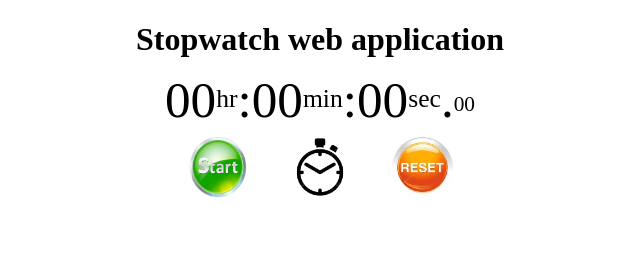
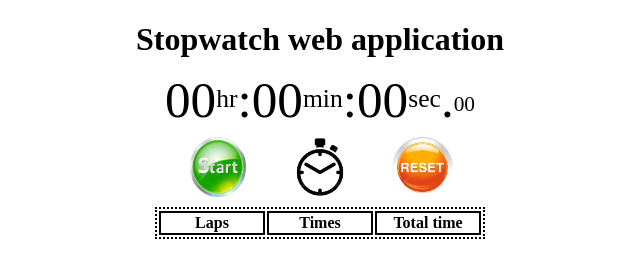
Before and after one commit to sahadeb2021/stopwatch-web-application, a plain HTML site: page index.html in a window 1280 px wide. Both pictures are taken after a click on the picture 639 px from the left and 167 px from the top of the page. Shown: the whole page, without its empty margins (320-960 px from the left). Drawn offline with Linux system fonts and the light colour scheme.

Commit message:
add functionality of laps

```diff
--- a/index.html
+++ b/index.html
@@ -37,6 +37,30 @@
             <img id = "reset-btn" src="./icons/reset.png" alt="reset button" height = 75px width = 75px>
         </div>
     </div>
+    <div class="laps-container">
+        <!-- <table>
+            <tr>
+                <th class = "laps-val">Laps</th>
+                <th class = "time-val">Time</th>
+                <th class = "total-time-val">Total time</th>
+            </tr>
+            <tr>
+                <td class = "laps-val">12</td>
+                <td class = "time-val">00:00:00.00</td>
+                <td class = "total-time-val">00:00:00.00</td>
+            </tr>
+            <tr>
+                <td class = "laps-val">13</td>
+                <td class = "time-val">00:00:00.00</td>
+                <td class = "total-time-val">00:00:00.00</td>
+            </tr>
+            <tr>
+                <td class = "laps-val">13</td>
+                <td class = "time-val">00:00:00.00</td>
+                <td class = "total-time-val">00:00:00.00</td>
+            </tr>
+        </table> -->
+    </div>
     <script src = "script.js"></script>
 </body>
 </html>
--- a/script.js
+++ b/script.js
@@ -77,3 +77,100 @@ stop_btn.addEventListener("click", ()=>{
     parent_ele.removeChild(stop_btn);
     parent_ele.appendChild(start_btn);
 })
+
+
+
+
+// add functionality on reset button
+let reset_btn = document.getElementById("reset-btn");
+reset_btn.addEventListener("click", ()=>{
+    clearInterval(setIntervalFunc);
+    hr = 0;
+    min = 0;
+    sec = 0;
+    ms = 0;
+    document.getElementById("hour").innerText = "00";
+    document.getElementById("minute").innerText = "00";
+    document.getElementById("second").innerText = "00";
+    document.getElementById("milisecond").innerText = "00";
+
+
+    let parent_start_stop = document.getElementsByClassName("start")[0];
+    let child_node = parent_start_stop.children[0];
+    // remove the current functionality from the start class
+    // fix to start button after all
+    parent_start_stop.removeChild(child_node);
+    parent_start_stop.appendChild(start_btn);
+})
+
+
+
+
+// add laps container
+let setLapIntervalFunc = null;
+let total_laps = 0;
+const laps_btn = document.getElementById("laps-btn");
+laps_btn.addEventListener("click", ()=>{
+    const laps_container = document.getElementsByClassName("laps-container")[0];
+    if(laps_container.childElementCount === 0)
+    {
+        const table = document.createElement("table");
+        const row = document.createElement("tr");
+        const th1 = document.createElement("th");th1.className = "laps-val";th1.innerText = "Laps";
+        const th2 = document.createElement("th");th2.className = "time-val";th2.innerText = "Times";
+        const th3 = document.createElement("th");th3.className = "total-time-val";th3.innerText = "Total time";
+        row.appendChild(th1);row.appendChild(th2);row.appendChild(th3);
+        table.appendChild(row);
+        laps_container.appendChild(table);
+    }
+    const table = laps_container.children[0];
+    const row = document.createElement("tr");
+    let last_lap = {
+        hr:0,
+        min:0,
+        sec:0,
+        ms:0,
+    }
+    setLapIntervalFunc = setInterval(()=>{
+        last_lap.ms += 1;
+        if(last_lap.ms == 100)
+        {
+            last_lap.ms = 0;
+            last_lap.sec += 1;
+            if(last_lap.sec == 60)
+            {
+                last_lap.sec = 0;
+                last_lap.min += 1;
+                if(last_lap.min == 60)
+                {
+                    last_lap.min = 0;
+                    last_lap.hr += 1;
+                }
+            }
+        }
+    },10)
+    total_laps += 1;
+    const th1 = document.createElement("th");th1.className = "laps-val"; th1.innerText = total_laps;
+
+    // create laps time column
+    const th2 = document.createElement("th");th1.className = "time-val";
+    th2.innerText = last_lap.hr < 10 ? "0" + last_lap.hr.toString() : last_lap.hr;
+    th2.innerText += ":";
+    th2.innerText += last_lap.min < 10 ? "0" + last_lap.min.toString() : last_lap.min;
+    th2.innerText += ":";
+    th2.innerText += last_lap.sec < 10 ? "0" + last_lap.sec.toString() : last_lap.sec;
+    th2.innerText += ".";
+    th2.innerText += last_lap.ms < 10 ? "0" + last_lap.ms.toString() : last_lap.ms;
+
+    // create total time column
+    const th3 = document.createElement("th");th1.className = "time-time-val";
+    th3.innerText = document.getElementById("hour").innerText + ":";
+    th3.innerText += document.getElementById("minute").innerText + ":";
+    th3.innerText += document.getElementById("second").innerText + ".";
+    th3.innerText += document.getElementById("milisecond").innerText;
+
+
+    row.appendChild(th1); row.appendChild(th2); row.appendChild(th3);
+    table.insert(row);
+
+})
--- a/styles.css
+++ b/styles.css
@@ -98,3 +98,21 @@
     height:65px;
     width: 65px;
 }
+
+
+.laps-container{
+    display: flex;
+    align-items: center;
+    justify-content: center;
+    margin-top: 20px;
+}
+
+.laps-container table{
+    border:dotted 2px black;
+}
+
+.laps-val, .time-val, .total-time-val{
+    width: 100px;
+    align-items: left;
+    border: solid 2px black;
+}
```
Also changed, not shown: temp.js (added, +23 -0 lines).
